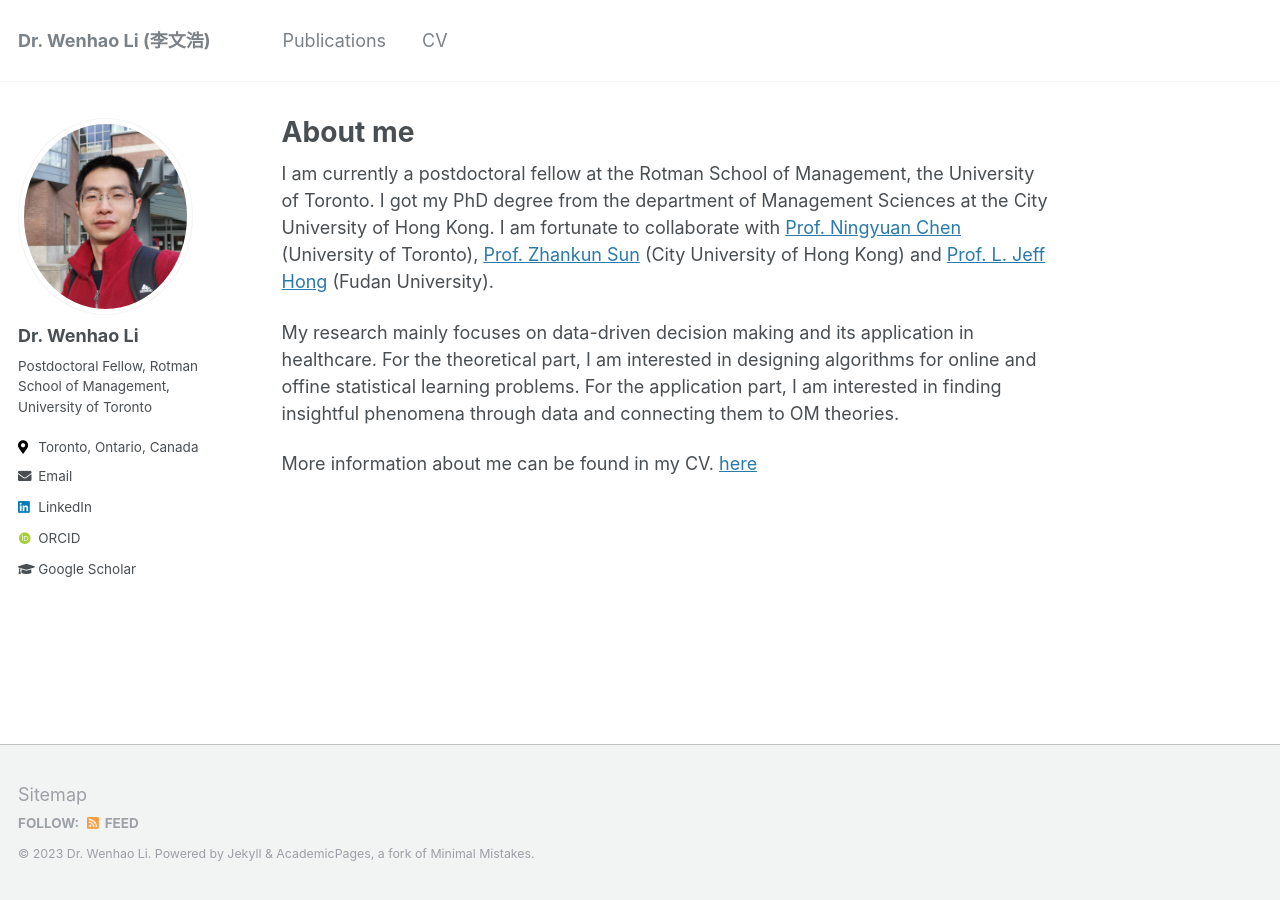
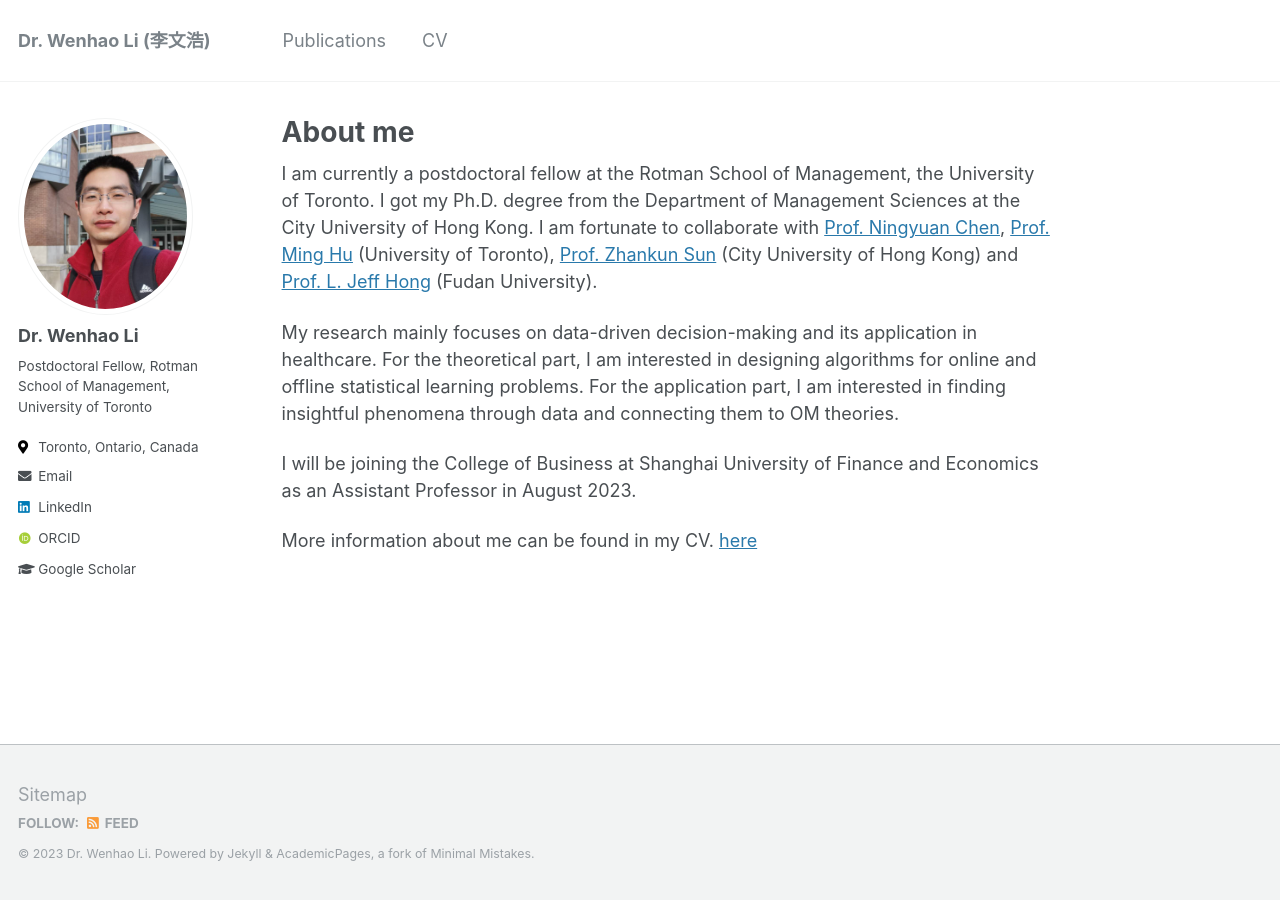
Before and after one commit to WenhaoLi666/WenhaoLi666.github.io, a Jekyll site: the page built from _pages/about.md, in a window 1280 px wide. Built offline with Jekyll 4.4.1, drawn with Linux system fonts in a browser that asks for light colours; some web fonts are replaced.

Commit message:
Update about.md

```diff
--- a/_pages/about.md
+++ b/_pages/about.md
@@ -8,8 +8,10 @@ redirect_from:
   - /about.html
 ---
 
-I am currently a postdoctoral fellow at the Rotman School of Management, the University of Toronto. I got my PhD degree from the department of Management Sciences at the City University of Hong Kong. I am fortunate to collaborate with [Prof. Ningyuan Chen](http://individual.utoronto.ca/ningyuanchen/) (University of Toronto), [Prof. Zhankun Sun](https://zhanksun.github.io/) (City University of Hong Kong) and [Prof. L. Jeff Hong](https://jinzhi123.github.io/) (Fudan University).
+I am currently a postdoctoral fellow at the Rotman School of Management, the University of Toronto. I got my Ph.D. degree from the Department of Management Sciences at the City University of Hong Kong. I am fortunate to collaborate with [Prof. Ningyuan Chen](http://individual.utoronto.ca/ningyuanchen/), [Prof. Ming Hu](http://individual.utoronto.ca/minghu/) (University of Toronto), [Prof. Zhankun Sun](https://zhanksun.github.io/) (City University of Hong Kong) and [Prof. L. Jeff Hong](https://jinzhi123.github.io/) (Fudan University).
 
-My research mainly focuses on data-driven decision making and its application in healthcare. For the theoretical part, I am interested in designing algorithms for online and offine statistical learning problems. For the application part, I am interested in finding insightful phenomena through data and connecting them to OM theories.
+My research mainly focuses on data-driven decision-making and its application in healthcare. For the theoretical part, I am interested in designing algorithms for online and offline statistical learning problems. For the application part, I am interested in finding insightful phenomena through data and connecting them to OM theories.
+
+I will be joining the College of Business at Shanghai University of Finance and Economics as an Assistant Professor in August 2023.
 
 More information about me can be found in my CV. [here](/files/WenhaoLi_CV_Postdoc.pdf)
```
